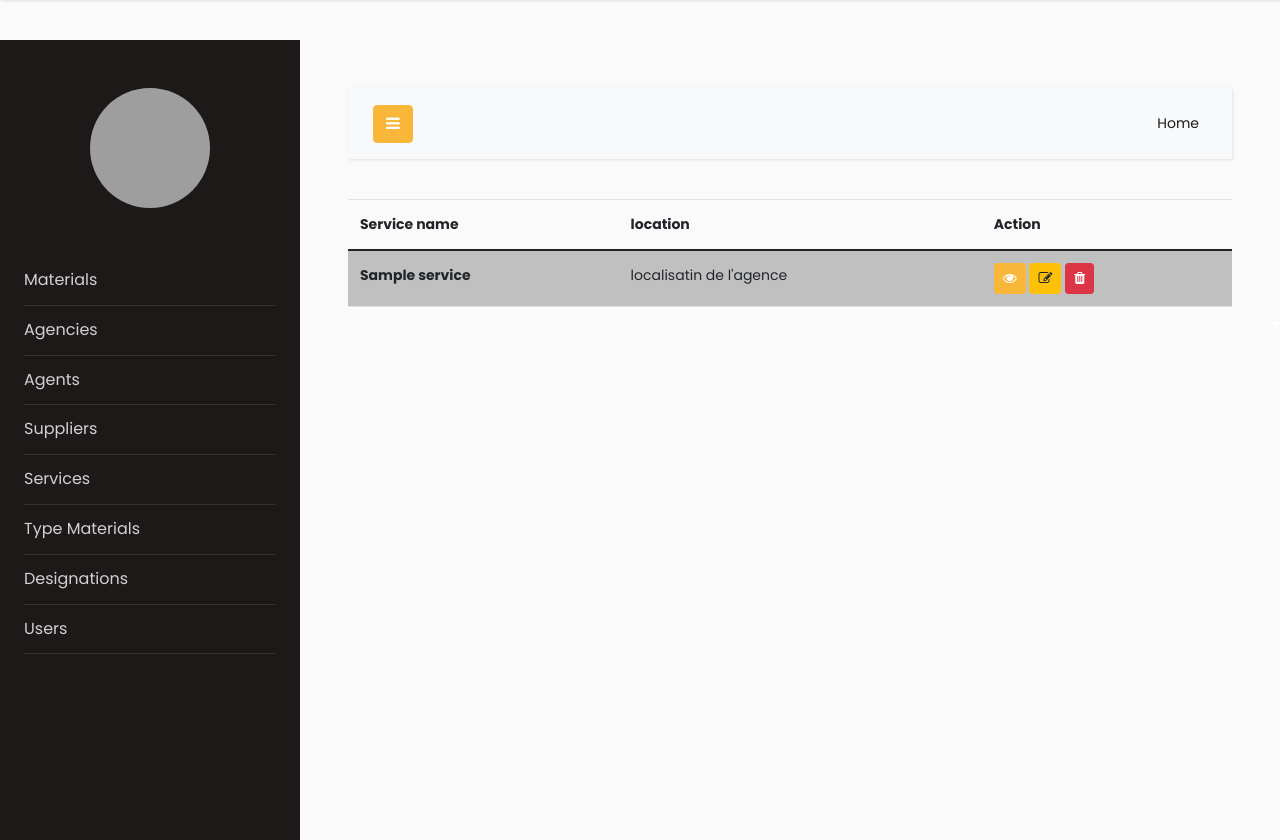
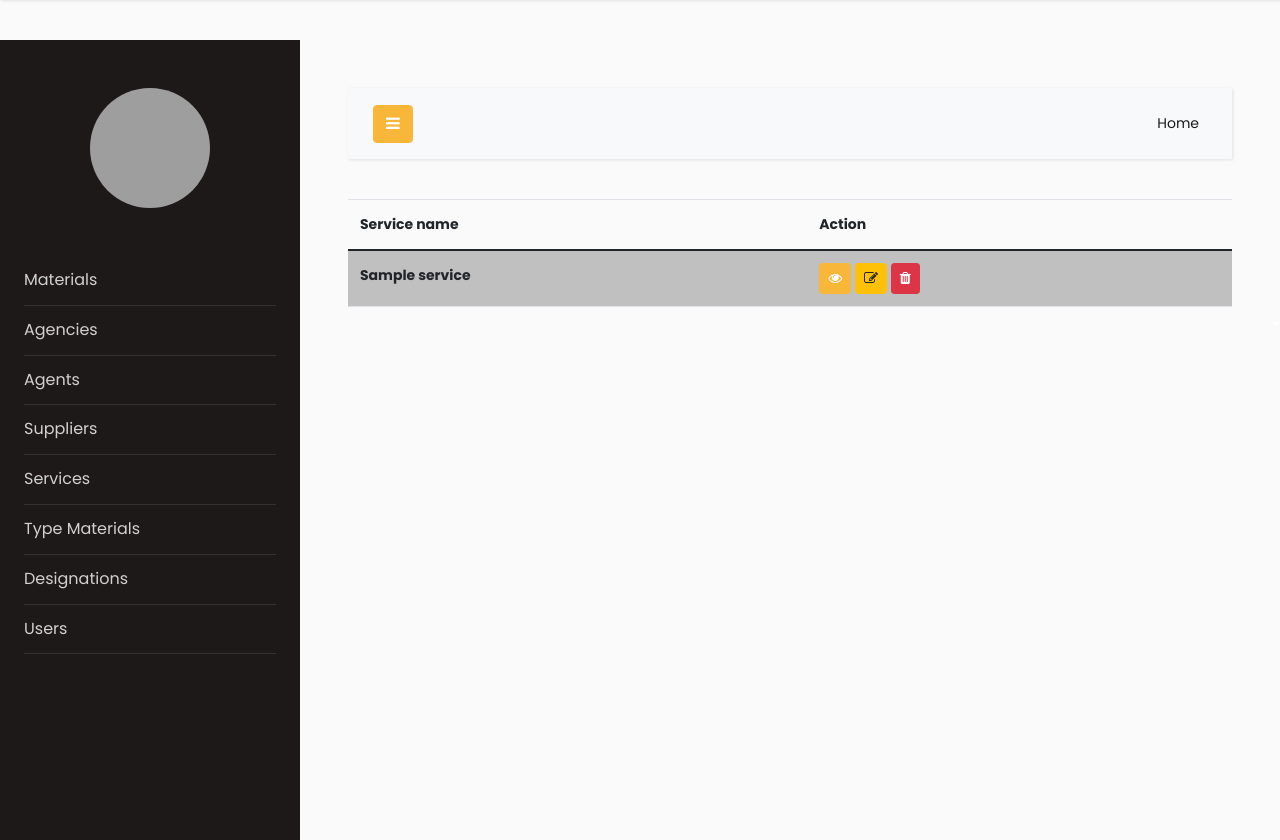
Before and after one commit to Raheem-mld/Gestion-de-cmd, a Symfony app: template templates/tables/services.html.twig in a window 1280 px wide. Shown: the part 76-916 px from the top of the page. Run offline with Twig, Linux system fonts and the light colour scheme; the template is opened without the code that fills it: most values are stand-ins (such as "Sample title", 1, 10 or a date in 2020); lists and menus that the app fills with data are empty; some libraries are stand-ins or nearby versions; grey boxes are pictures that could not be loaded.

Commit message:
update services table

```diff
--- a/templates/tables/services.html.twig
+++ b/templates/tables/services.html.twig
@@ -74,7 +74,6 @@
             <thead>
                 <tr>
                 <th scope="col">Service name</th>
-                <th scope="col">location</th>
                 <th scope="col">Action</th>
                 </tr>
             </thead>
@@ -84,7 +83,6 @@
 
                 <tr class="table-active">
                 <th scope="row">{{service.servicesname}}</th>
-                <td>localisatin de l'agence</td>
                 <td>
                   <a href="#" class="btn btn-sm btn-primary">
                     <i class="fa fa-eye"></i>
```
